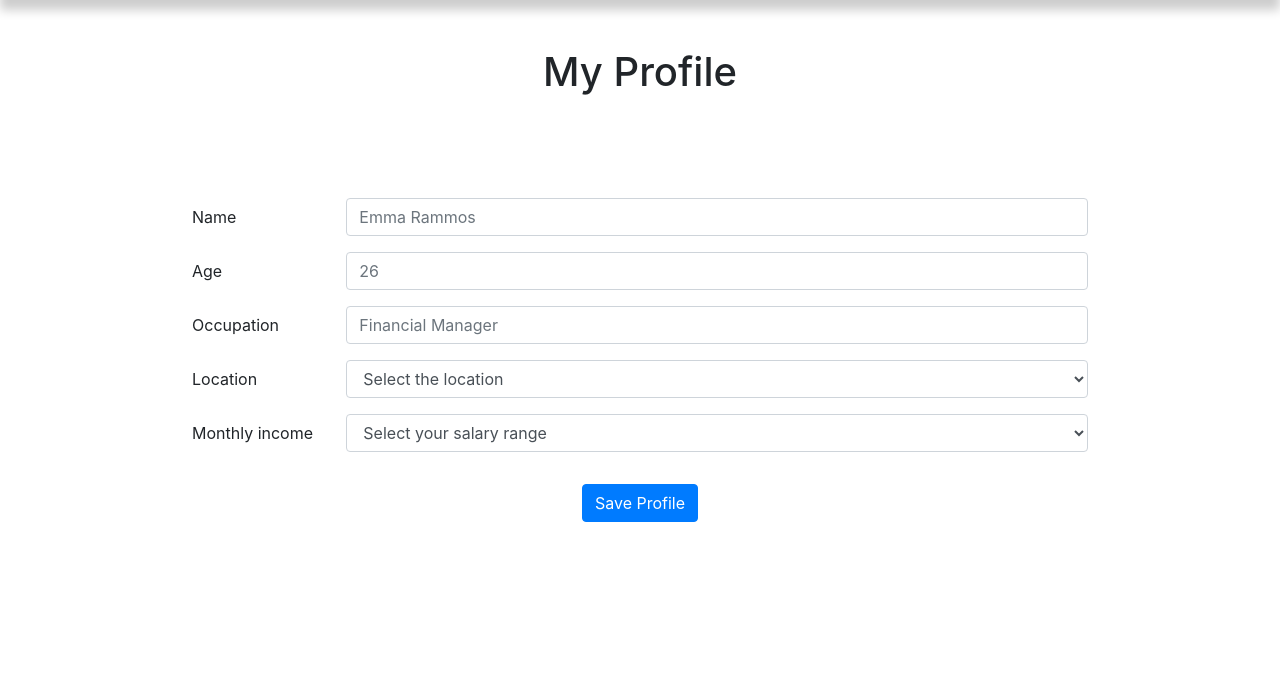
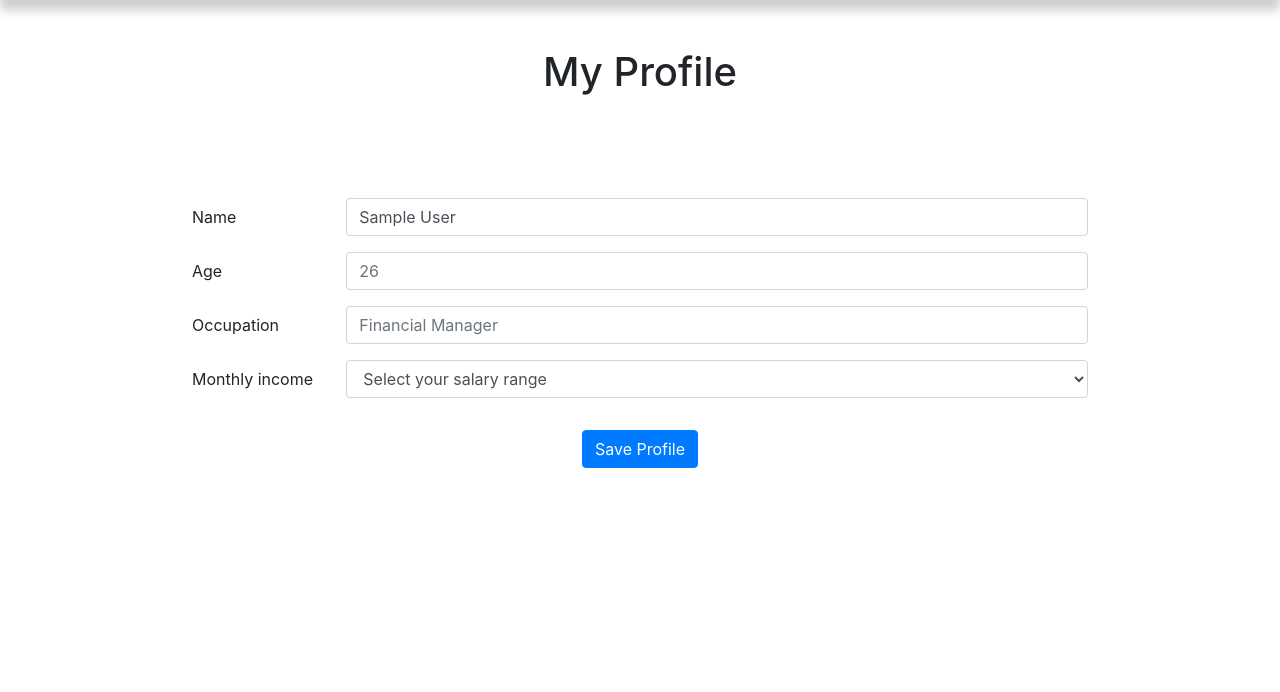
Before and after one commit to tankokkeong/HLBCYHI2021, a PHP site: page /myProfile.php in a window 1280 px wide. Shown: the part 74-766 px from the top of the page. Run offline with PHP 8.4, Linux system fonts and the light colour scheme; the visitor is signed in with stand-in values (Sample User, id 1); some libraries are stand-ins or nearby versions.

Commit message:
edit profile done

```diff
--- a/form/process-signup.php
+++ b/form/process-signup.php
@@ -11,7 +11,6 @@
 
     if(mysqli_num_rows($sameEmail) > 0 ){
         echo "User Already Exists";
-        echo phpinfo();
     } else {
         $sql = "INSERT INTO users (email, password, full_name)
         VALUES ('$email', '$password', '$fullname');";
--- a/myProfile.php
+++ b/myProfile.php
@@ -15,9 +15,25 @@
     <?php
         include 'header.php';
         if(isset($_SESSION["email"])){
+
+            $con = new mysqli("localhost", "root", "", "HLBCYHI2021");
+
+            $users_session = $_SESSION['email'];
+
+            $get_users = "select * from users where email ='$users_session'";
+
+            $run_users = mysqli_query($con, $get_users);
+
+            $row_users = mysqli_fetch_array($run_users);
+
+            $full_name = $row_users['full_name'];
+
+            $age = $row_users['age'];
+
+            $designation = $row_users['designation'];
+
+            $monthly_income = $row_users['monthly_income'];
     ?>
-
-
 
     <div class="profile-container">
 
@@ -29,71 +45,59 @@
 
         <div class="profileInfo-container">
 
-            <form>
+            <form action="form/process-updateProfile.php" method="POST">
                 <div class="form-group row">
                     <label for="name" class="col-sm-2 col-form-label">Name</label>
                     <div class="col-sm-10">
-                    <input type="name" class="form-control" id="name" placeholder="Emma Rammos">
+                    <input type="name" name="full_name" class="form-control" id="name" value="<?php echo $full_name; ?>" placeholder="Emma Rammos">
                     </div>
                 </div>
 
                 <div class="form-group row">
                     <label for="age" class="col-sm-2 col-form-label">Age</label>
                     <div class="col-sm-10">
-                    <input type="age" class="form-control" id="age" placeholder="26">
+                    <input type="age" name="age" class="form-control" value="<?php echo $age; ?>" id="age" placeholder="26">
                     </div>
                 </div>
 
                 <div class="form-group row">
                     <label for="occupation" class="col-sm-2 col-form-label">Occupation</label>
                     <div class="col-sm-10">
-                    <input type="occupation" class="form-control" id="occupation" placeholder="Financial Manager">
-                    </div>
-                </div>
-
-                <div class="form-group row">
-                    <label for="location" class="col-sm-2 col-form-label">Location</label>
-                    <div class="col-sm-10">
-                    <!-- <input type="location" class="form-control" id="location" value="Istanbul"> -->
-                    <select class="form-control location" id="location">
-                        <option>Select the location</option>
-                        <option>Johor</option>
-                        <option>Kedah</option>
-                        <option>Kelantan</option>
-                        <option>Melaka</option>
-                        <option>Negeri Sembilan</option>
-                        <option>Pahang</option>
-                        <option>Penang</option>
-                        <option>Perak</option>
-                        <option>Perlis</option>
-                        <option>Sabah</option>
-                        <option>Sarawak</option>
-                        <option>Selangor</option>
-                        <option>Terengganu</option>
-                        <option>Wilayah Persekutuan Kuala Lumpur</option>
-                        <option>Wilayah Persekutuan Labuan</option>
-                        <option>Wilayah Persekutuan Putrajaya</option>
-                    </select>
+                    <input type="occupation" name="occupation" class="form-control" value="<?php echo $designation; ?>" id="occupation" placeholder="Financial Manager">
                     </div>
                 </div>
 
                 <div class="form-group row">
                     <label for="income" class="col-sm-2 col-form-label">Monthly income</label>
                     <div class="col-sm-10">
-                    <select class="form-control income">
-                        <option>Select your salary range</option>
-                        <option>RM 0 - RM 1000</option>
-                        <option>RM 1001 - RM 4000</option>
-                        <option>RM 4000 - RM 10000</option>
-                        <option>RM 10001 and above</option>
+                    <select class="form-control income" name="monthly_income">
+                        <?php
+                            if($monthly_income == null){
+                        ?>
+                        <option value="0">Select your salary range</option>
+                        <option value="1000">RM 0 - RM 1,000</option>
+                        <option value="4000">RM 1,001 - RM 4,000</option>
+                        <option value="10000">RM 4,000 - RM 10,000</option>
+                        <option value="10001">RM 10,001 and above</option>
+                        <?php
+                            } else {
+                        ?>
+                        <option value=<?php echo $monthly_income ?>><?php echo $monthly_income ?></option>
+                        <option value="0">Select your salary range</option>
+                        <option value="1000">RM 0 - RM 1,000</option>
+                        <option value="4000">RM 1,001 - RM 4,000</option>
+                        <option value="10000">RM 4,000 - RM 10,000</option>
+                        <option value="10001">RM 10,001 and above</option>
+                        <?php
+                            }
+                        ?>
                     </select>
                     </div>
                 </div>
 
                 <div class="text-center">
-                    <button type="button" class="btn btn-primary mt-3 save-profile" id="save-profile">Save Profile</button>
+                    <button type="submit" class="btn btn-primary mt-3 save-profile" name="update" id="save-profile">Save Profile</button>
                 </div>
-
 
             </form>
 
```
Also changed, not shown: form/process-updateProfile.php (added, +34 -0 lines).
